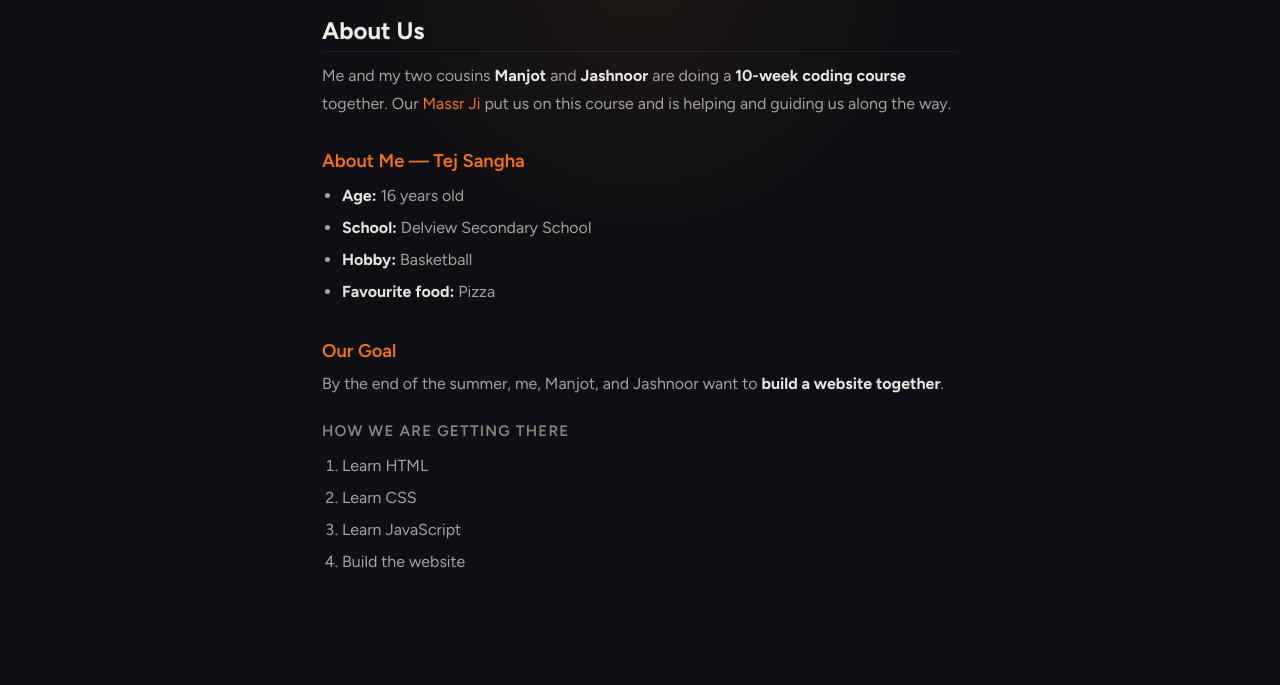
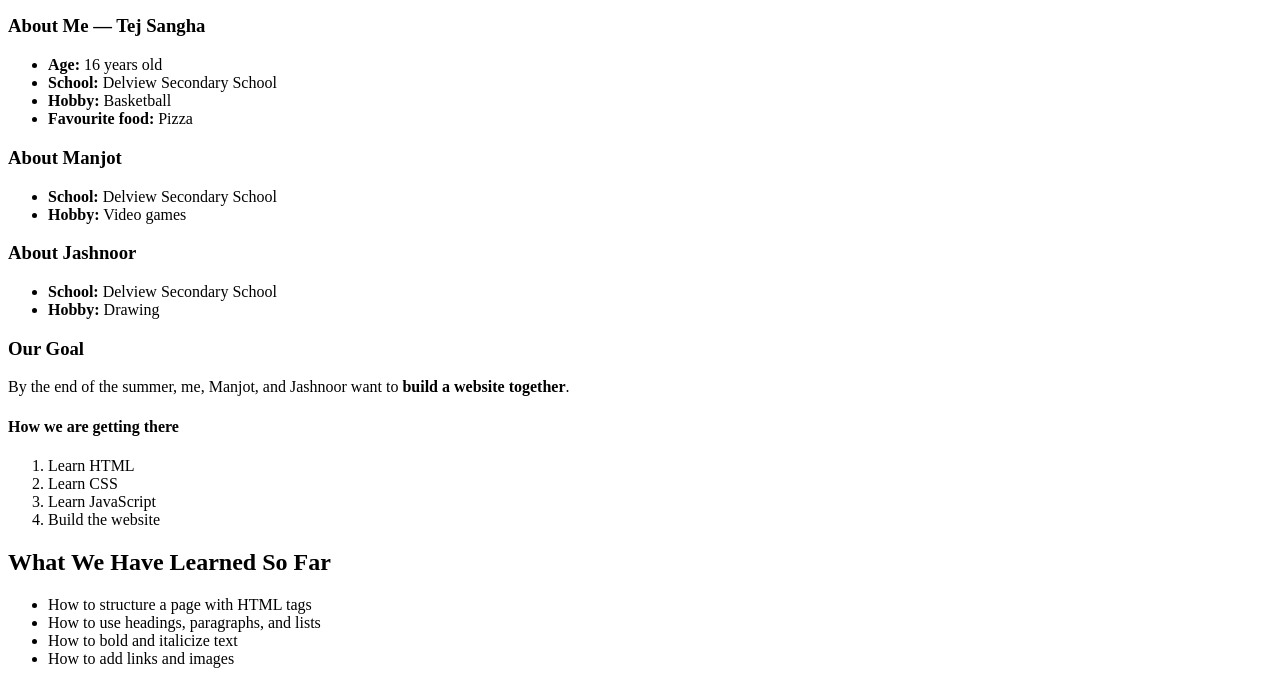
Before and after one commit to XxSoccerstar11xX/Locked-in-, a plain HTML site: page index.html in a window 1280 px wide. Shown: the part 186-871 px from the top of the page. Before the commit the page ends 812 px from the top, so only its background shows below. Drawn offline with Linux system fonts and the light colour scheme.

Commit message:
new 2of2

```diff
--- a/index.html
+++ b/index.html
@@ -5,80 +5,6 @@
   <meta name="viewport" content="width=device-width, initial-scale=1.0">
   <meta name="description" content="Follow my journey as I build skills and turn ideas into reality.">
   <title>Home</title>
-  <link href="https://fonts.googleapis.com/css2?family=Figtree:wght@400;600;700&display=swap" rel="stylesheet">
-  <style>
-    * { box-sizing: border-box; margin: 0; padding: 0; }
-
-    body {
-      font-family: 'Figtree', sans-serif;
-      background: #0d0f14;
-      color: #e8e4df;
-      min-height: 100vh;
-      padding: 3rem 2rem;
-      max-width: 700px;
-      margin: 0 auto;
-    }
-
-    body::before {
-      content: '';
-      position: fixed;
-      top: -200px; left: 50%;
-      transform: translateX(-50%);
-      width: 700px; height: 700px;
-      background: radial-gradient(circle, rgba(249,115,22,0.07) 0%, transparent 65%);
-      pointer-events: none;
-      z-index: -1;
-    }
-
-    h1 {
-      font-size: 2.4rem;
-      font-weight: 700;
-      color: #f97316;
-      margin-bottom: 0.75rem;
-    }
-
-    h2 {
-      font-size: 1.5rem;
-      font-weight: 700;
-      color: #f0ede8;
-      margin: 2.5rem 0 0.6rem;
-      padding-bottom: 0.4rem;
-      border-bottom: 1px solid rgba(255,255,255,0.07);
-    }
-
-    h3 {
-      font-size: 1.15rem;
-      font-weight: 600;
-      color: #f97316;
-      margin: 2rem 0 0.5rem;
-    }
-
-    h4 {
-      font-size: 0.95rem;
-      font-weight: 600;
-      text-transform: uppercase;
-      letter-spacing: 0.08em;
-      color: #8a8680;
-      margin: 1.5rem 0 0.6rem;
-    }
-
-    p {
-      color: #a8a29c;
-      line-height: 1.75;
-      margin-bottom: 0.5rem;
-    }
-
-    strong { color: #e8e4df; }
-    em { color: #f97316; font-style: normal; }
-
-    ul, ol {
-      padding-left: 1.25rem;
-      color: #a8a29c;
-      line-height: 2;
-    }
-
-    li strong { color: #e8e4df; }
-  </style>
 </head>
 <body>
 
@@ -96,6 +22,18 @@
     <li><strong>Favourite food:</strong> Pizza</li>
   </ul>
 
+  <h3>About Manjot</h3>
+  <ul>
+    <li><strong>School:</strong> Delview Secondary School</li>
+    <li><strong>Hobby:</strong> Video games</li>
+  </ul>
+
+  <h3>About Jashnoor</h3>
+  <ul>
+    <li><strong>School:</strong> Delview Secondary School</li>
+    <li><strong>Hobby:</strong> Drawing</li>
+  </ul>
+
   <h3>Our Goal</h3>
   <p>By the end of the summer, me, Manjot, and Jashnoor want to <strong>build a website together</strong>.</p>
 
@@ -107,5 +45,24 @@
     <li>Build the website</li>
   </ol>
 
+  <h2>What We Have Learned So Far</h2>
+  <ul>
+    <li>How to structure a page with HTML tags</li>
+    <li>How to use headings, paragraphs, and lists</li>
+    <li>How to bold and italicize text</li>
+    <li>How to add links and images</li>
+  </ul>
+
+  <h2>Contact</h2>
+  <p>Want to follow our progress? Reach out below.</p>
+  <ul>
+    <li><strong>Email:</strong> tej@example.com</li>
+    <li><strong>Instagram:</strong> @tejsangha</li>
+  </ul>
+
+  <footer>
+    <p>&copy; 2025 Tej Sangha. All rights reserved.</p>
+  </footer>
+
 </body>
 </html>
```
